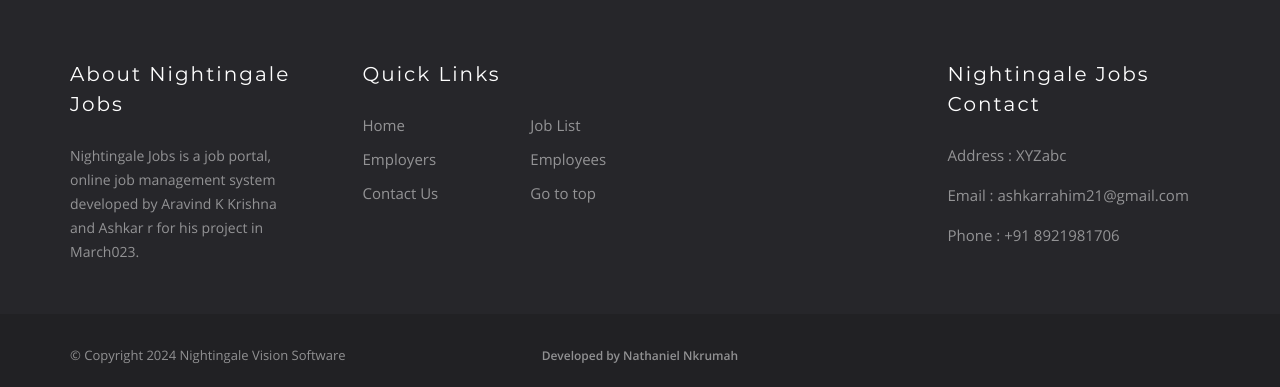
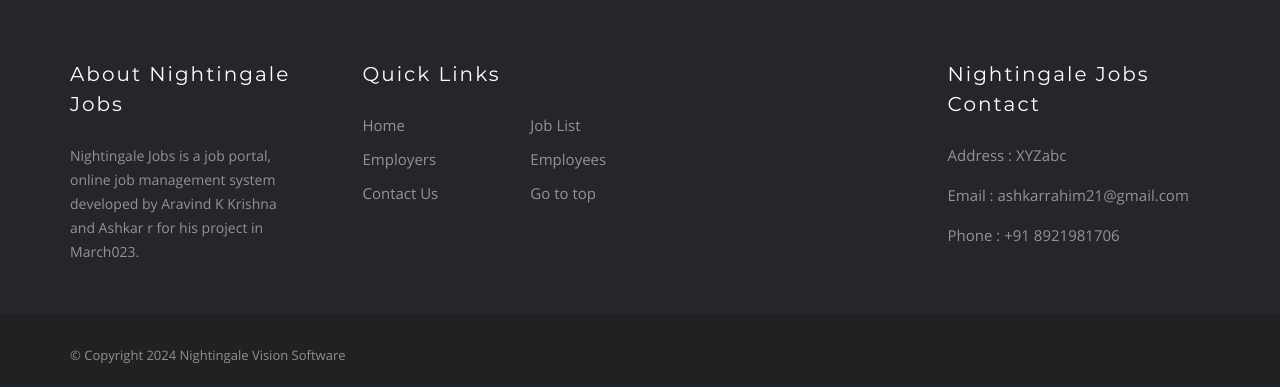
Before and after one commit to AravindKKrishna/PortCode, a PHP site: page /phpmail/employers.php in a window 1280 px wide. Shown: the part 611-998 px from the top of the page. After the commit the page ends 974 px from the top, so only its background shows below. Run offline with PHP 8.4, Linux system fonts and the light colour scheme; data comes from the database, SQL or seed files in the repository; some libraries are stand-ins or nearby versions.

Commit message:
Update employers.php

```diff
--- a/employers.php
+++ b/employers.php
@@ -411,7 +411,7 @@ $page = 1;
 							<div class="col-sm-4 col-md-4">
 
 								<ul class="bottom-footer-menu">
-									<li><a >Developed by Nathaniel Nkrumah</a></li>
+
 								</ul>
 
 							</div>
```
